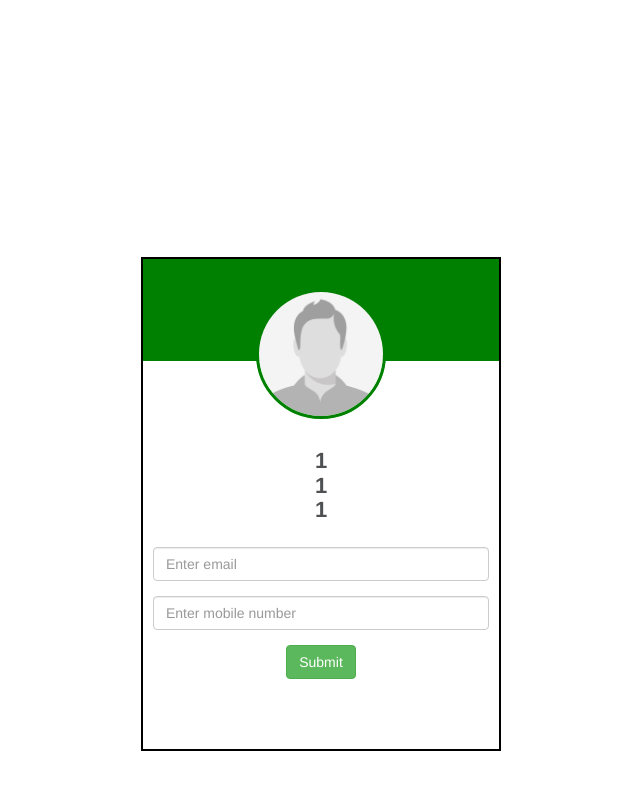
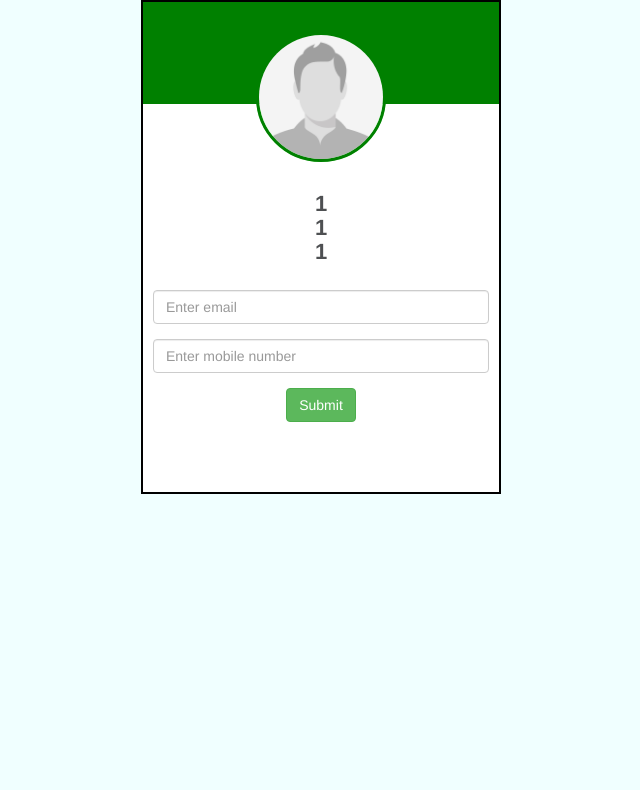
Before and after one commit to DeepakAtariya/TheScoree-Grade-Card-, an Angular app in the folder frontend-ignou/: page /user/profileSetup/1/1/1 in a window 1280 px wide. Shown: the top 790 px of the page, without its empty margins (319-959 px from the left). Built offline with nearby package versions, Linux system fonts and the light colour scheme.

Commit message:
working on functionality

```diff
--- a/frontend-ignou/src/app/app.component.css
+++ b/frontend-ignou/src/app/app.component.css
@@ -20,7 +20,3 @@ a{
 a:hover{
     text-decoration: none;
 }
-
-body[_ngcontent-c0] {
-    background-color: yellow;
-  }
--- a/frontend-ignou/src/app/setup-profile/setup-profile.component.css
+++ b/frontend-ignou/src/app/setup-profile/setup-profile.component.css
@@ -91,7 +91,7 @@
 
 .col-centered{
     float: none;
-    margin: 22% auto 0;
+    margin: 0 auto ;
 }
 
 .form-group{
--- a/frontend-ignou/src/styles.css
+++ b/frontend-ignou/src/styles.css
@@ -1 +1,4 @@
 /* You can add global styles to this file, and also import other style files */
+body{
+    background-color: azure;
+}
```
